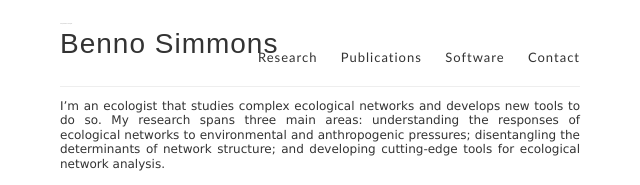
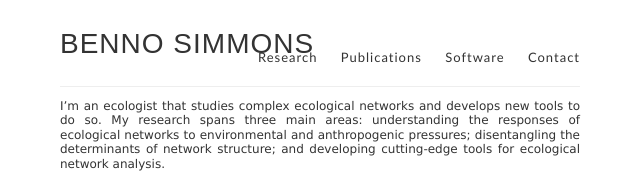
Before and after one commit to SimmonsBI/SimmonsBI.github.io, a Jekyll site: the page built from index.md, in a window 1280 px wide. Shown: the top 185 px of the page, without its empty margins (320-960 px from the left). Built offline with Jekyll 4.4.1, drawn with Linux system fonts in a browser that asks for light colours; our own code applies the rules of GitHub Pages for plain Markdown files; part of the change alters nothing that is shown.

Commit message:
Update _config.yml

```diff
--- a/_config.yml
+++ b/_config.yml
@@ -3,10 +3,10 @@
 #
 
 # Name of your site (displayed in the header)
-name: Benno Simmons
+name: BENNO SIMMONS
 
 # Short bio or description (displayed in the header)
-description: Computational ecologist
+#description: Computational ecologist
 
 # URL of your avatar or profile pic (you could use your GitHub profile pic)
 avatar:
```
